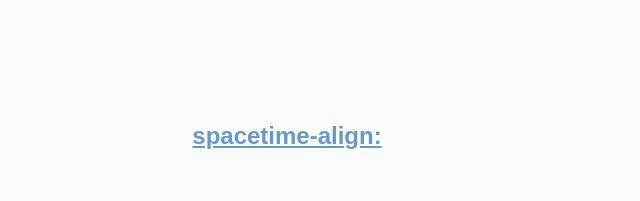
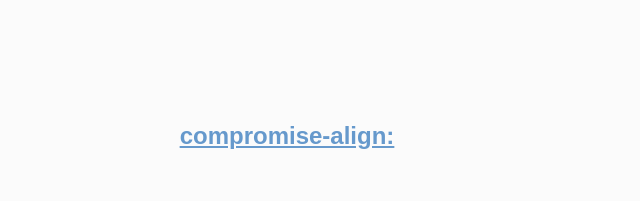
Before and after one commit to spencermountain/compromise-align, a website: page index.html in a window 1280 px wide. Shown: the top 201 px of the page, 353-993 px from the left. Drawn offline with Linux system fonts and the light colour scheme.

Commit message:
fix link

```diff
--- a/index.html
+++ b/index.html
@@ -20,7 +20,7 @@
   <body class="body">
     <div class="center w100p nowrap col">
       <h2 class="grey mt6 mb4">
-        <a href="https://github.com/spencermountain/spacetime-align">spacetime-align:</a>
+        <a href="https://github.com/spencermountain/compromise-align">compromise-align:</a>
       </h2>
 
       <div class="w10">
```
Also changed, not shown: README.md.
